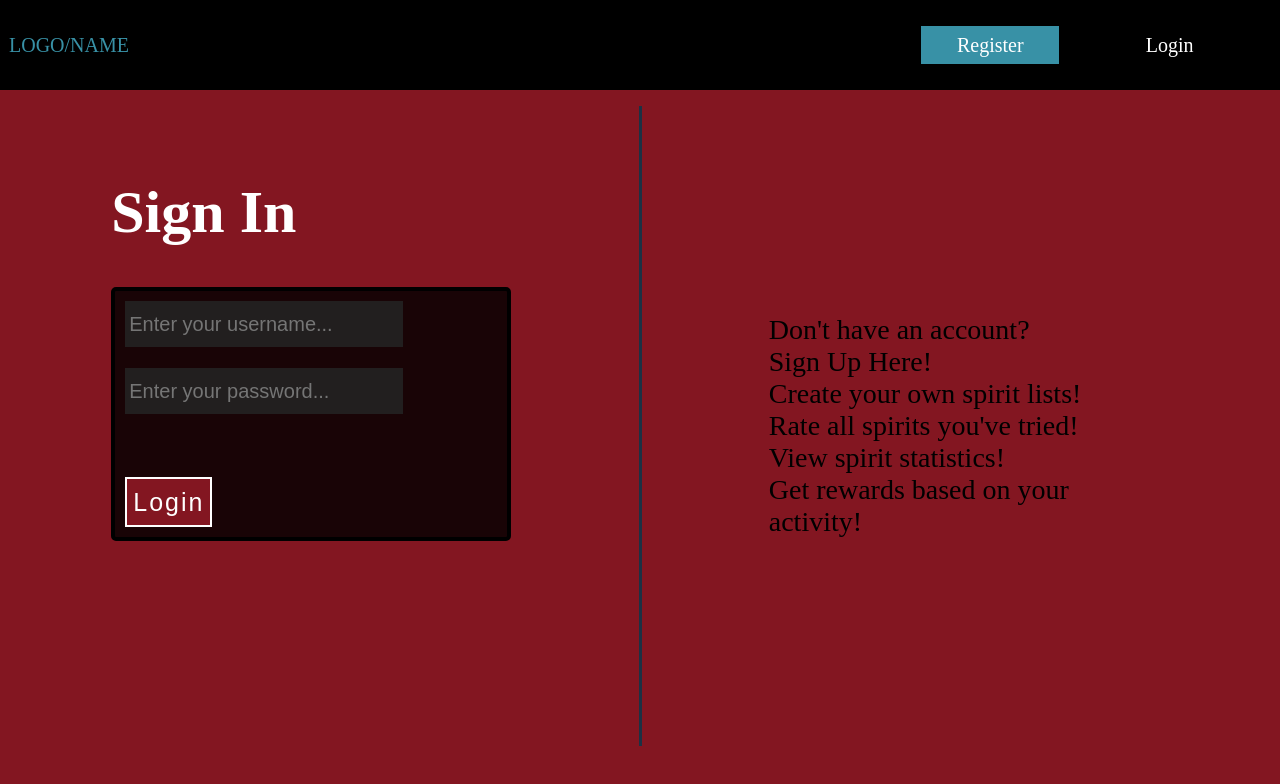
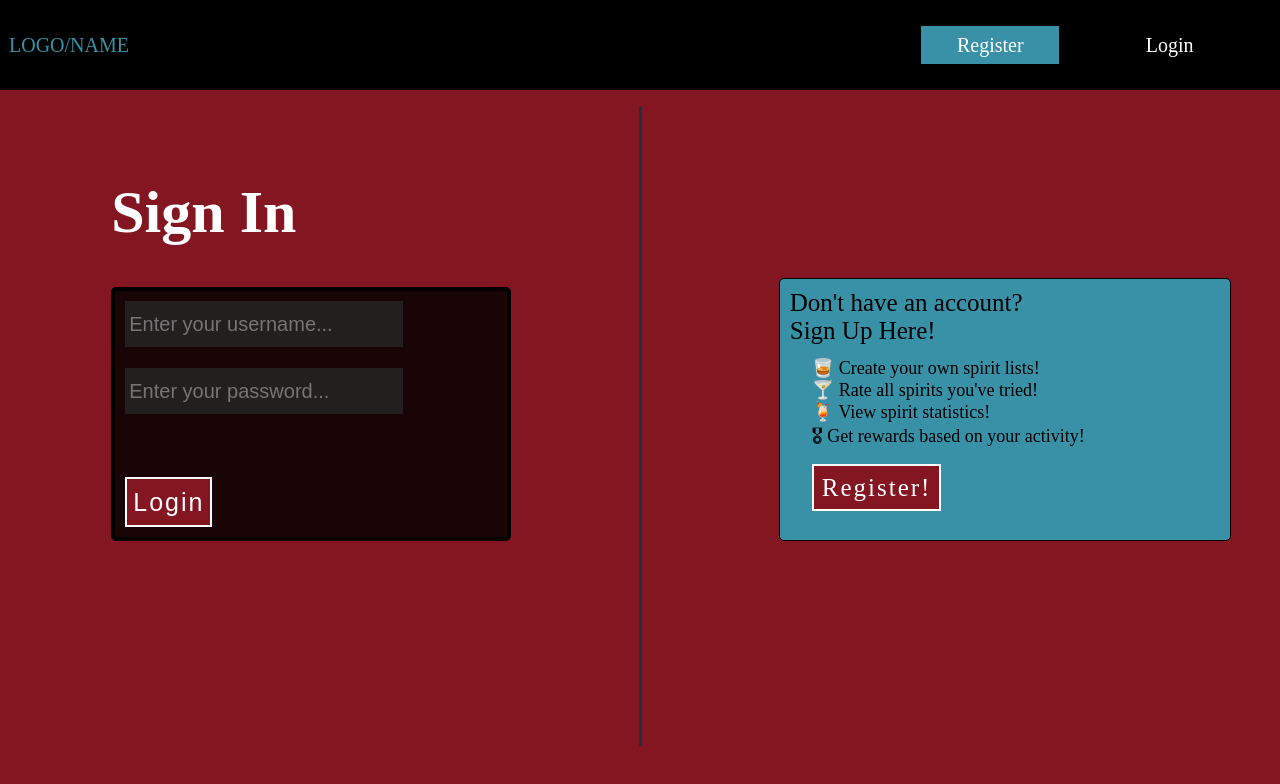
Before and after one commit to Serrin-Sage/phase-4-project-frontend, a React (Vite) app: page /signin in a window 1280 px wide. Shown: the top 784 px of the page. Built offline with nearby package versions, Linux system fonts and the light colour scheme; a web font is replaced by a local one.

Commit message:
added some css and set up link to register from sign in

```diff
--- a/src/components/SignIn.jsx
+++ b/src/components/SignIn.jsx
@@ -1,4 +1,4 @@
-import { useNavigate } from "react-router-dom"
+import { useNavigate, Link } from "react-router-dom"
 import { useDispatch } from "react-redux"
 import { useState } from "react"
 import { login } from "../features/user"
@@ -68,14 +68,18 @@ const SignIn = () => {
         <div className="page-break"></div>
         <div className="no-account-container">
           <div className="no-account-content">
+            <div className="no-account-content-header">
             Don't have an account?
             <br/>
             Sign Up Here!
-            <div>
-              <span>Create your own spirit lists!</span><br/>
-              <span>Rate all spirits you've tried!</span><br/>
-              <span>View spirit statistics!</span><br/>
-              <span>Get rewards based on your activity!</span><br/>
+            </div>
+            <div className="no-account-content-body">
+              <span>🥃 Create your own spirit lists!</span><br/>
+              <span>🍸 Rate all spirits you've tried!</span><br/>
+              <span>🍹 View spirit statistics!</span><br/>
+              <span>🎖 Get rewards based on your activity!</span><br/> <br/>
+              <Link to="/signup" className="register-btn" >Register!</Link>
+              {/* <button className="register-btn"> 🍻 Register! 🍻 </button> */}
             </div>
           </div>
         </div>
--- a/src/stylesheets/signinup.css
+++ b/src/stylesheets/signinup.css
@@ -65,14 +65,48 @@
 }
 
 .no-account-container {
-    display: flex;
+    display: block;
     justify-content: center;
     align-items: center;
 }
 
 .no-account-content {
+    border: solid 1px black;
+    border-radius: 5px;
+    background-color: #3891A6;
+    height: 261px;
+    width: 450px;
+    transform: translate(10px, 140px)
+}
 
+.no-account-content-header {
+    font-size: 25px;
+    padding: 10px;
 }
+
+.no-account-content-body {
+    font-size: 18px;
+    margin-left: 30px;
+    padding: 2px
+}
+.register-btn {
+    width: fit-content;
+    height: 40px;
+    text-decoration: none;
+    font-size: 25px;
+    letter-spacing: 2px;
+    border: solid 2px white;
+    background-color: #831621;
+    color: white;
+    cursor: pointer;
+    transition: 0.5s;
+    padding: 8px
+}
+.register-btn:hover {
+    background-color: white;
+    color: #831621
+}
+
 
 /*** SIGN UP STYLE ***/
 .signup-container {
```
